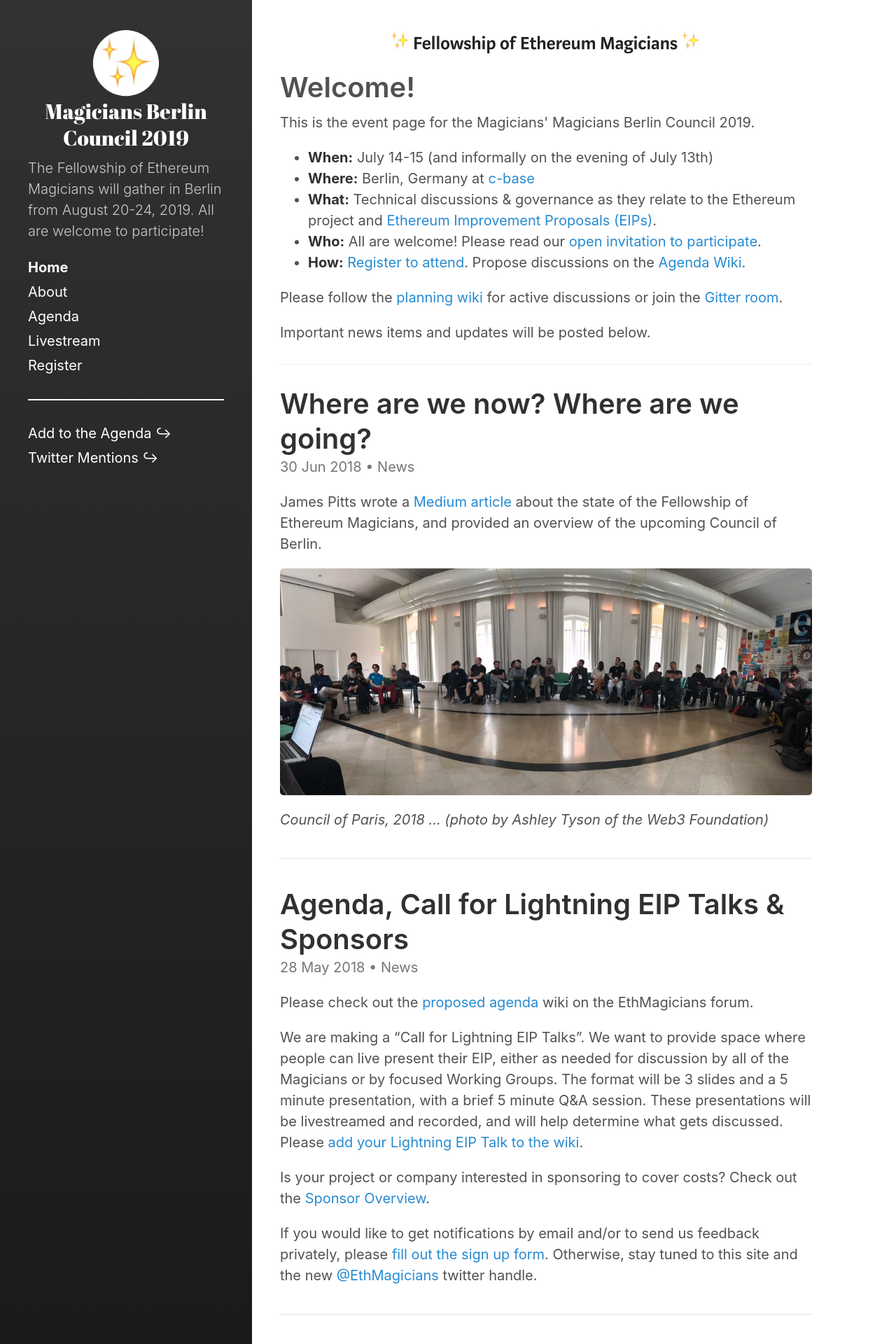
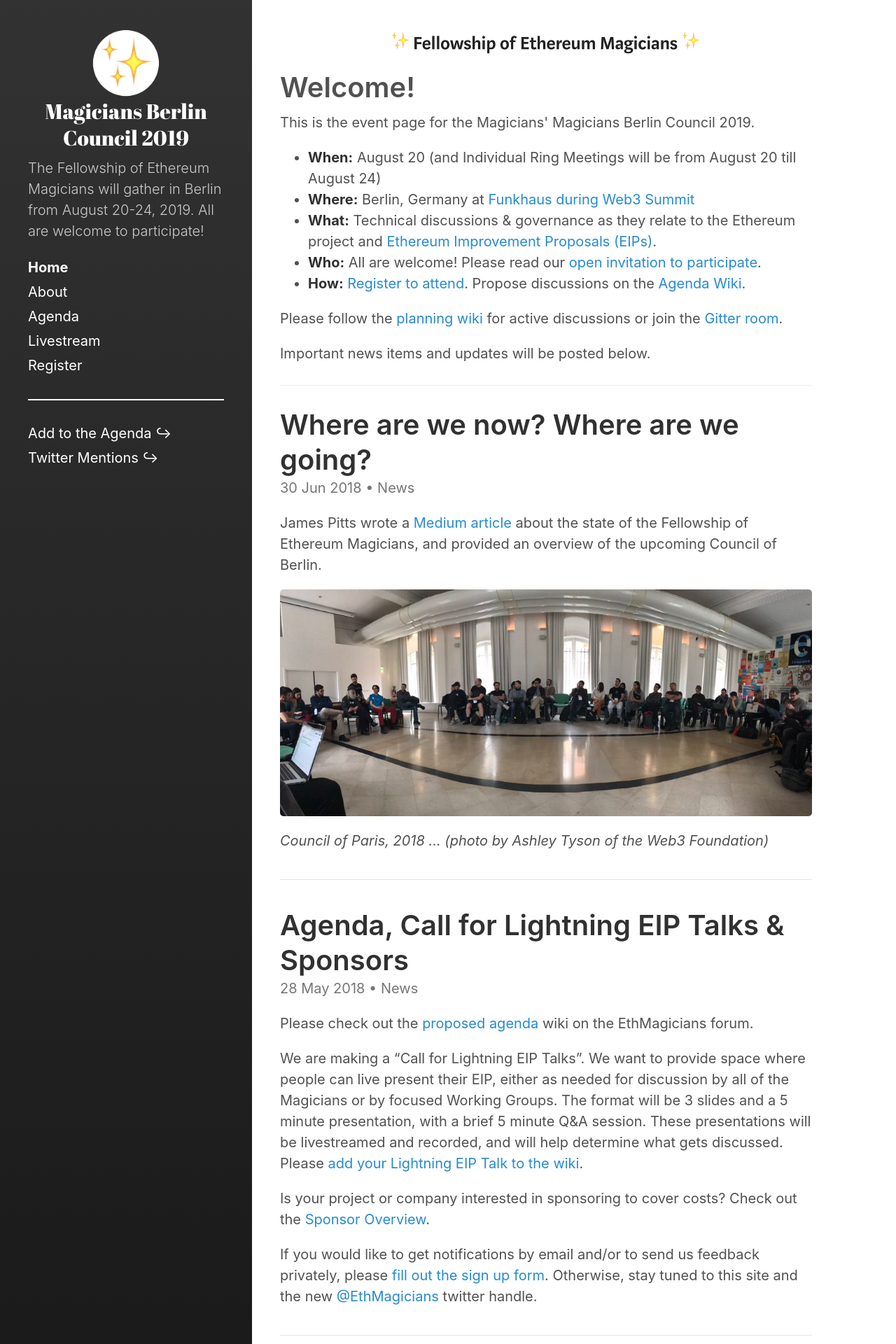
Before and after one commit to ethereum-magicians/berlin-council-2019, a Jekyll site: the page built from docs/index.html, in a window 1280 px wide. Shown: the top 1920 px of the page at 70% size. Built offline with Jekyll 4.4.1, drawn with Linux system fonts in a browser that asks for light colours; the list of posts is cut into pages by our own code.

Commit message:
Update event-summary.html

```diff
--- a/docs/_includes/event-summary.html
+++ b/docs/_includes/event-summary.html
@@ -1,7 +1,7 @@
 <ul>
-  <li><strong>When:</strong> July 14-15 (and informally on the evening of July 13th)</li>
-  <li><strong>Where:</strong> Berlin, Germany at <a href="https://c-base.org/">c-base</a></li>
+  <li><strong>When:</strong> August 20 (and Individual Ring Meetings will be from August 20 till August 24)</li>
+  <li><strong>Where:</strong> Berlin, Germany at <a href="https://web3summit.com/">Funkhaus during Web3 Summit</a></li>
   <li><strong>What:</strong> Technical discussions & governance as they relate to the Ethereum project and <a href="https://eips.ethereum.org">Ethereum Improvement Proposals (EIPs)</a>.</li>
   <li><strong>Who:</strong> All are welcome! Please read our <a href="https://medium.com/@jpitts/an-open-invitation-to-participate-in-a-fellowship-of-ethereum-magicians-982e6143db4f">open invitation to participate</a>.</li>
-  <li><strong>How:</strong> <a href="{{ site.baseurl }}/register">Register to attend</a>. Propose discussions on the <a href="https://ethereum-magicians.org/t/wiki-proposed-agenda-for-the-council-of-berlin-set-for-july-14-15/377" target="_new">Agenda Wiki</a>.</li>
+  <li><strong>How:</strong> <a href="{{ site.baseurl }}/register">Register to attend</a>. Propose discussions on the <a href="https://ethereum-magicians.org/t/magicians-berlin-council-2019-call-for-topics-and-eips-to-discuss/3425/4" target="_new">Agenda Wiki</a>.</li>
 </ul>
```
